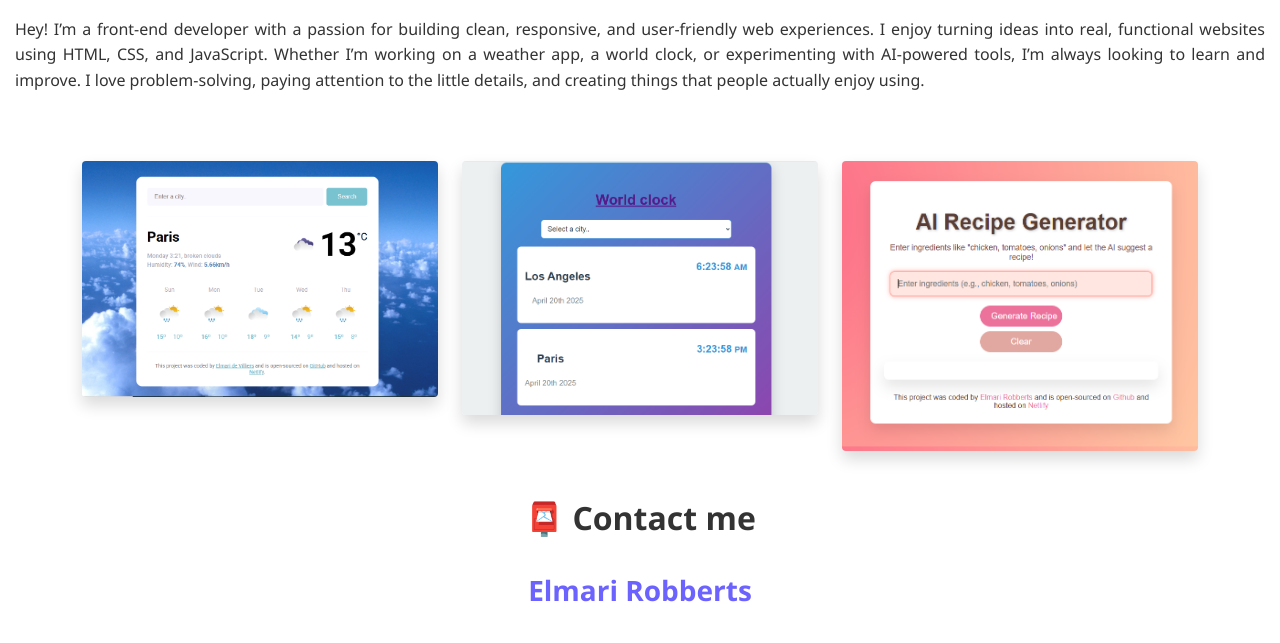
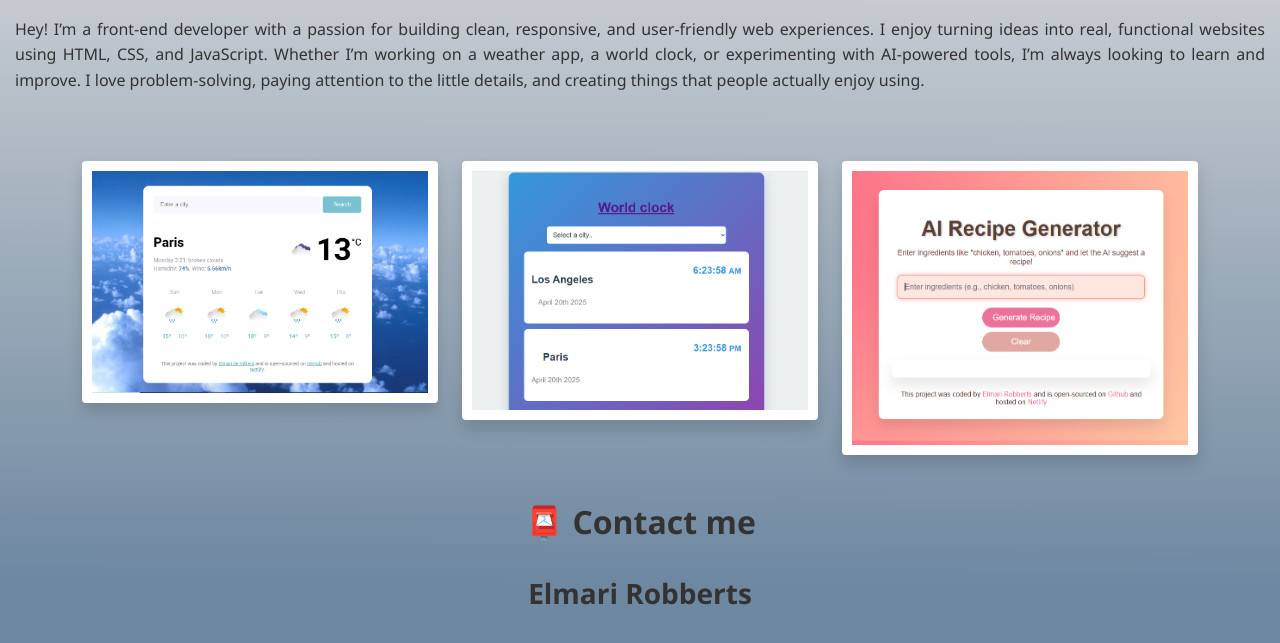
Before and after one commit to Elmari121/my-personal-page, a plain HTML site: page about.html in a window 1280 px wide. Shown: the part 205-848 px from the top of the page. Drawn offline with nearby package versions, Linux system fonts and the light colour scheme.

Commit message:
css background color img background

```diff
--- a/style.css
+++ b/style.css
@@ -17,7 +17,7 @@
   body {
     margin-top: 100px;
     font-family: var(--font-main);
-    background-color: #fff;
+    background: linear-gradient(180.3deg, rgb(221, 221, 221) 5.5%, rgb(110, 136, 161) 90.2%);
     color: var(--text-color);
     line-height: 1.6;
     font-size: 16px;
@@ -28,6 +28,10 @@
     height: auto;
     border-radius: 8px;
     transition: transform var(--transition-speed);
+    background-color: #ffffff;
+    border-radius: 10px;
+    padding: 10px;
+    box-shadow: 0 2px 8px rgba(0, 0, 0, 0.1);
   }
 
   img:hover {
@@ -126,7 +130,7 @@
   .email-link {
     display: flex;
     justify-content: center;
-    color: var(--primary-color);
+     color: #333333;
     font-size: 1.75rem;
     text-decoration: none;
     font-weight: bold;
@@ -135,7 +139,7 @@
 
   .email-link:hover {
     text-decoration: underline;
-    color: #5548e1;
+    color: #000000;
   }
 
 
@@ -178,6 +182,6 @@
     }
 
     img {
-      margin-bottom: 15px;
+        margin-bottom: 15px;
     }
   }
```
